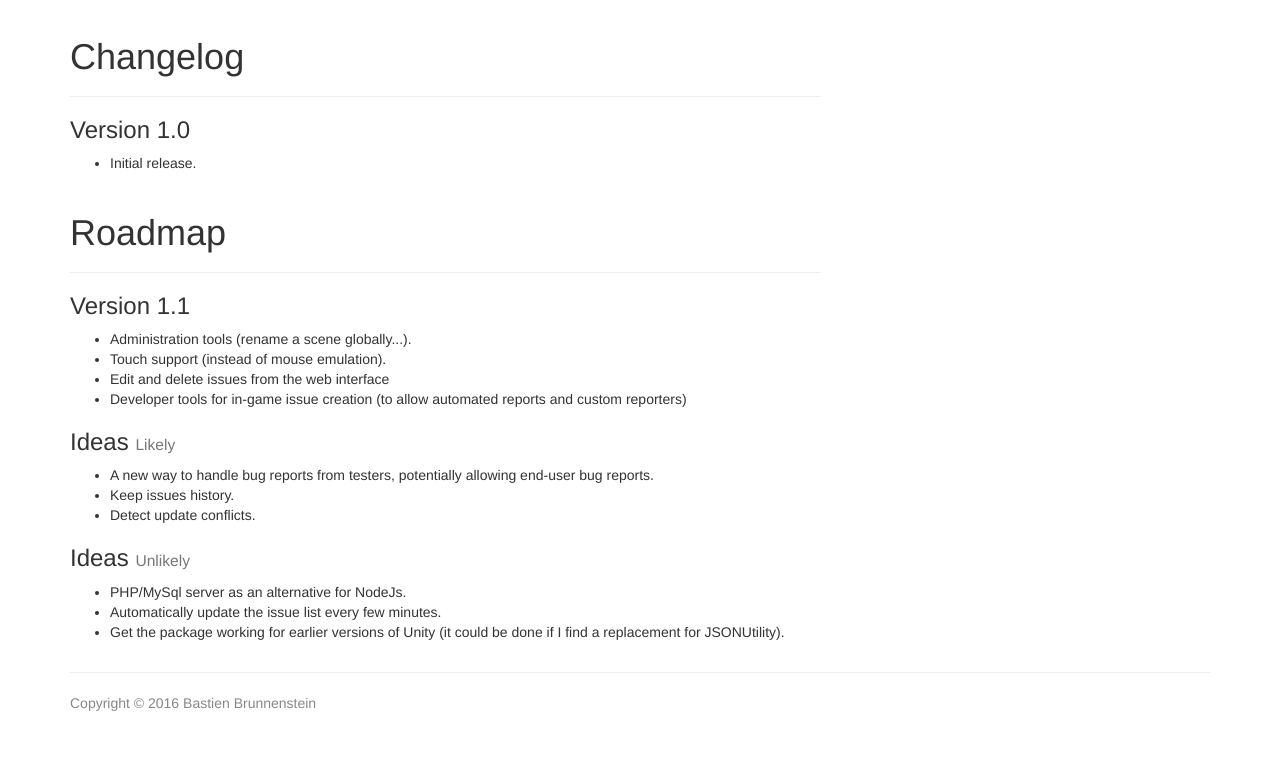
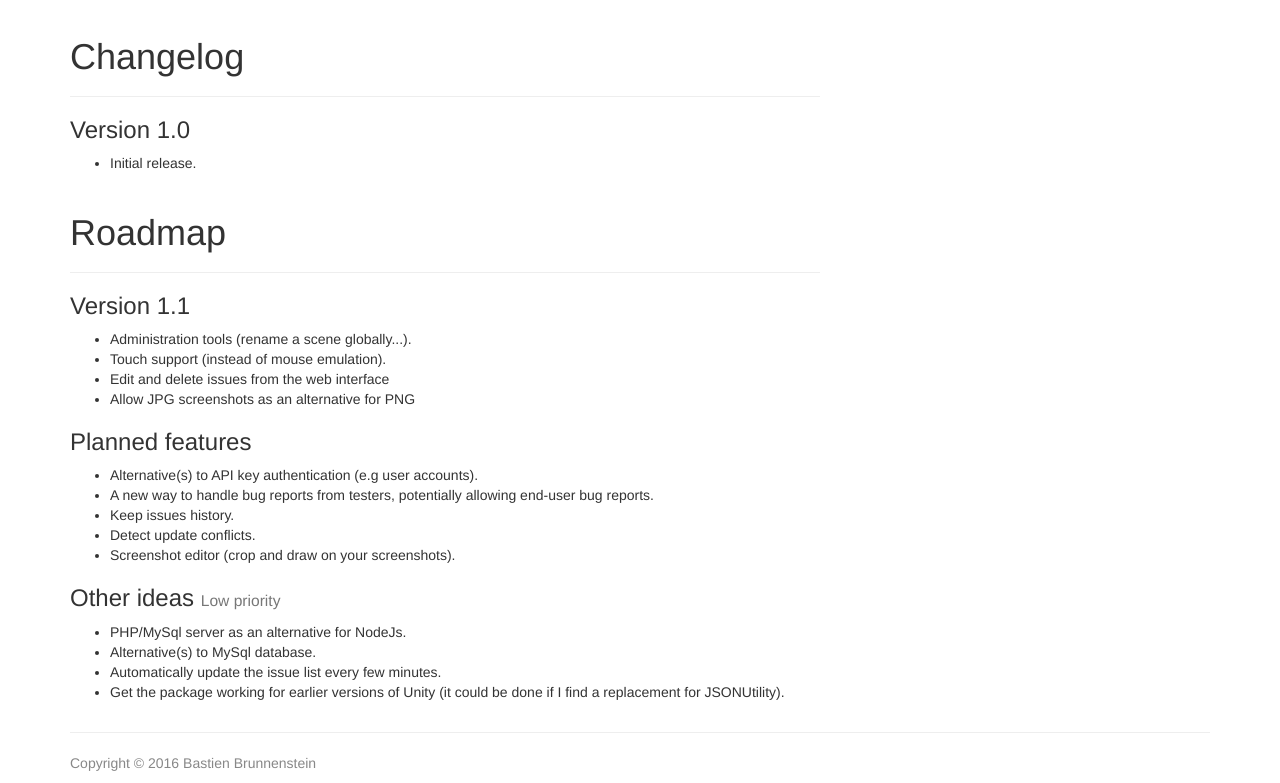
Before and after one commit to InfiniteRam/mwissues-website, a plain HTML site: page index.html in a window 1280 px wide. Shown: the part 1523-2306 px from the top of the page. Before the commit the page ends 2246 px from the top, so only its background shows below. Drawn offline with nearby package versions, Linux system fonts and the light colour scheme.

Commit message:
Update roadmap

```diff
--- a/index.html
+++ b/index.html
@@ -166,19 +166,22 @@
             <li>Administration tools (rename a scene globally...).</li>
             <li>Touch support (instead of mouse emulation).</li>
             <li>Edit and delete issues from the web interface</li>
-            <li>Developer tools for in-game issue creation (to allow automated reports and custom reporters)</li>
+            <li>Allow JPG screenshots as an alternative for PNG</li>
           </ul>
 
-          <h3>Ideas <small>Likely</small></h3>
+          <h3>Planned features</h3>
           <ul>
+            <li>Alternative(s) to API key authentication (e.g user accounts).</li>
             <li>A new way to handle bug reports from testers, potentially allowing end-user bug reports.</li>
             <li>Keep issues history.</li>
             <li>Detect update conflicts.</li>
+            <li>Screenshot editor (crop and draw on your screenshots).</li>
           </ul>
 
-          <h3>Ideas <small>Unlikely</small></h3>
+          <h3>Other ideas <small>Low priority</small></h3>
           <ul>
             <li>PHP/MySql server as an alternative for NodeJs.</li>
+            <li>Alternative(s) to MySql database.</li>
             <li>Automatically update the issue list every few minutes.</li>
             <li>Get the package working for earlier versions of Unity (it could be done if I find a replacement for JSONUtility).</li>
           </ul>
```
